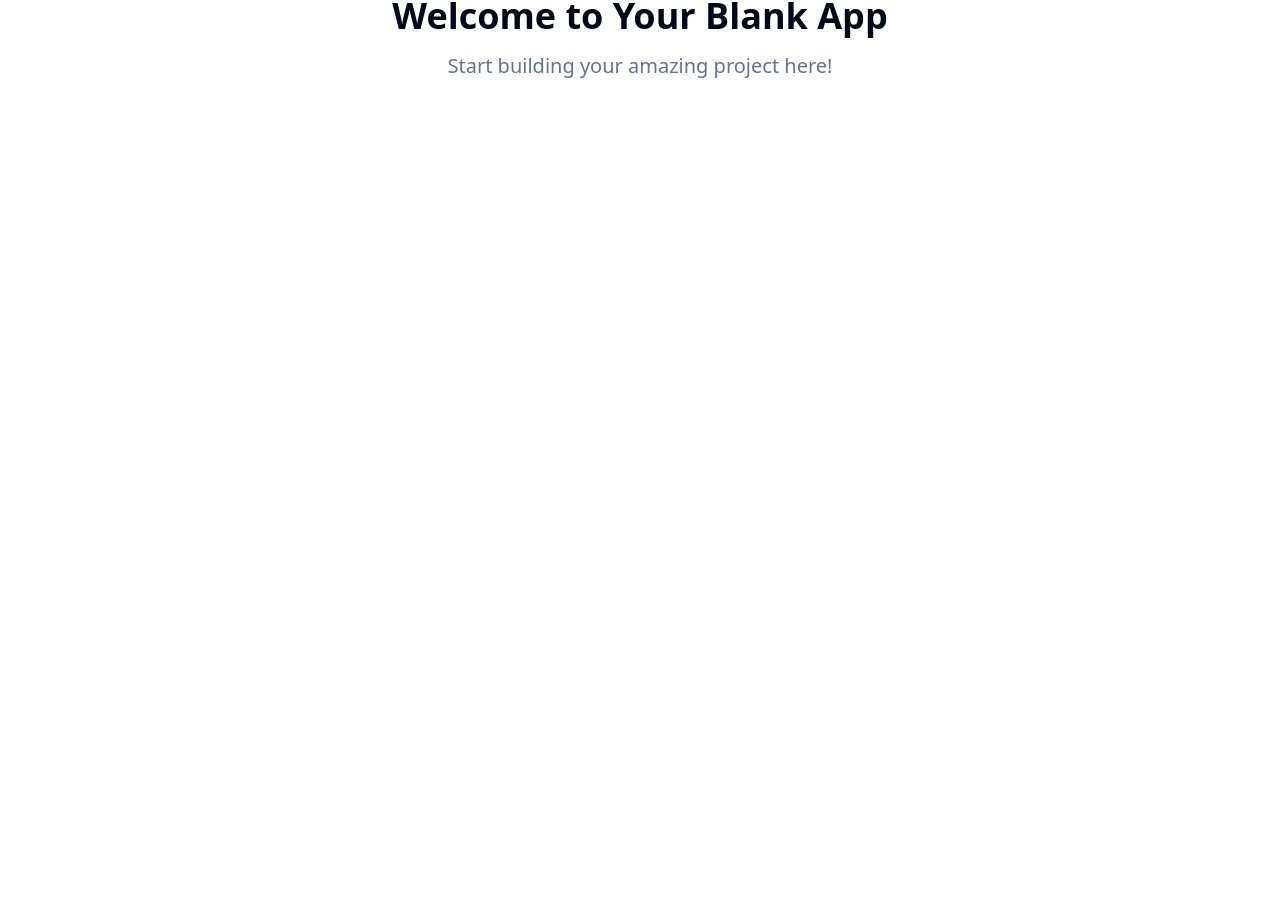
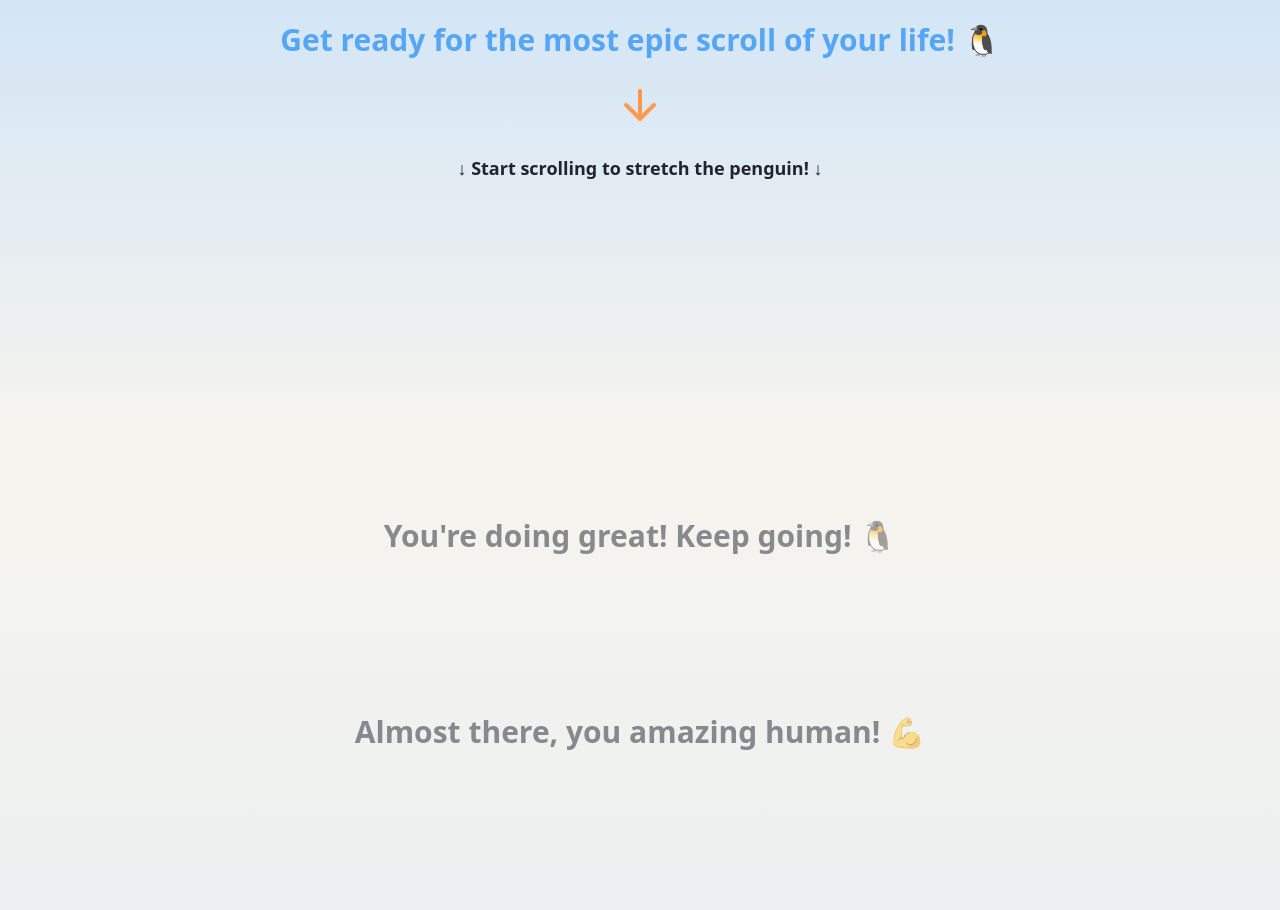
Before and after one commit to witchypretties/scroll-of-smiles, a React (Vite) app: page / in a window 1280 px wide. Shown: the part 362-1272 px from the top of the page. Before the commit the page ends 800 px from the top, so only its background shows below. Built offline with nearby package versions, Linux system fonts and the light colour scheme.

Commit message:
Add scrolling website with penguin
Create a long scrolling website featuring a penguin image. The website will contain positive and funny words to encourage users to scroll to the bottom, where a link to x.com/thatboilongu will be displayed.

```diff
--- a/index.html
+++ b/index.html
@@ -3,11 +3,11 @@
   <head>
     <meta charset="UTF-8" />
     <meta name="viewport" content="width=device-width, initial-scale=1.0" />
-    <title>scroll-of-smiles</title>
-    <meta name="description" content="Lovable Generated Project" />
+    <title>Long Penguin - The Epic Scrolling Adventure | Stretch & Scroll with a Cute Penguin</title>
+    <meta name="description" content="Experience the most epic scrolling adventure ever! Stretch a cute penguin across an incredibly long website filled with positive encouragement. Follow @thatboilongu on Twitter!" />
     <meta name="author" content="Lovable" />
 
-    <meta property="og:title" content="scroll-of-smiles" />
+    <meta property="og:title" content="bdcea179-0d94-4dd7-ad8b-822a3e8b713e" />
     <meta property="og:description" content="Lovable Generated Project" />
     <meta property="og:type" content="website" />
     <meta property="og:image" content="https://lovable.dev/opengraph-image-p98pqg.png" />
--- a/src/index.css
+++ b/src/index.css
@@ -8,35 +8,51 @@ All colors MUST be HSL.
 
 @layer base {
   :root {
-    --background: 0 0% 100%;
-    --foreground: 222.2 84% 4.9%;
+    --background: 200 50% 98%;
+    --foreground: 220 20% 15%;
 
     --card: 0 0% 100%;
-    --card-foreground: 222.2 84% 4.9%;
+    --card-foreground: 220 20% 15%;
 
     --popover: 0 0% 100%;
-    --popover-foreground: 222.2 84% 4.9%;
+    --popover-foreground: 220 20% 15%;
 
-    --primary: 222.2 47.4% 11.2%;
-    --primary-foreground: 210 40% 98%;
+    --primary: 210 90% 65%;
+    --primary-foreground: 0 0% 100%;
 
-    --secondary: 210 40% 96.1%;
-    --secondary-foreground: 222.2 47.4% 11.2%;
+    --secondary: 45 100% 75%;
+    --secondary-foreground: 220 20% 15%;
 
-    --muted: 210 40% 96.1%;
-    --muted-foreground: 215.4 16.3% 46.9%;
+    --muted: 210 40% 96%;
+    --muted-foreground: 220 20% 50%;
 
-    --accent: 210 40% 96.1%;
-    --accent-foreground: 222.2 47.4% 11.2%;
+    --accent: 210 90% 85%;
+    --accent-foreground: 220 20% 15%;
 
     --destructive: 0 84.2% 60.2%;
     --destructive-foreground: 210 40% 98%;
 
-    --border: 214.3 31.8% 91.4%;
-    --input: 214.3 31.8% 91.4%;
-    --ring: 222.2 84% 4.9%;
+    --border: 210 40% 90%;
+    --input: 210 40% 90%;
+    --ring: 210 90% 65%;
 
-    --radius: 0.5rem;
+    --radius: 1rem;
+
+    /* Custom penguin-inspired colors */
+    --penguin-blue: 210 90% 65%;
+    --penguin-light-blue: 210 90% 85%;
+    --penguin-cream: 45 30% 95%;
+    --penguin-orange: 25 100% 65%;
+    --penguin-dark: 220 20% 15%;
+
+    /* Gradients */
+    --gradient-sky: linear-gradient(180deg, hsl(200 100% 90%), hsl(210 90% 85%));
+    --gradient-cheerful: linear-gradient(135deg, hsl(210 90% 65%), hsl(25 100% 65%));
+
+    /* Animations */
+    --bounce-gentle: cubic-bezier(0.68, -0.55, 0.265, 1.55);
+
+    --radius: 1rem;
 
     --sidebar-background: 0 0% 98%;
 
@@ -56,33 +72,33 @@ All colors MUST be HSL.
   }
 
   .dark {
-    --background: 222.2 84% 4.9%;
+    --background: 220 20% 8%;
     --foreground: 210 40% 98%;
 
-    --card: 222.2 84% 4.9%;
+    --card: 220 20% 10%;
     --card-foreground: 210 40% 98%;
 
-    --popover: 222.2 84% 4.9%;
+    --popover: 220 20% 10%;
     --popover-foreground: 210 40% 98%;
 
-    --primary: 210 40% 98%;
-    --primary-foreground: 222.2 47.4% 11.2%;
+    --primary: 210 90% 65%;
+    --primary-foreground: 220 20% 8%;
 
-    --secondary: 217.2 32.6% 17.5%;
-    --secondary-foreground: 210 40% 98%;
+    --secondary: 25 100% 65%;
+    --secondary-foreground: 220 20% 8%;
 
-    --muted: 217.2 32.6% 17.5%;
-    --muted-foreground: 215 20.2% 65.1%;
+    --muted: 220 20% 15%;
+    --muted-foreground: 210 20% 65%;
 
-    --accent: 217.2 32.6% 17.5%;
-    --accent-foreground: 210 40% 98%;
+    --accent: 210 90% 85%;
+    --accent-foreground: 220 20% 8%;
 
     --destructive: 0 62.8% 30.6%;
     --destructive-foreground: 210 40% 98%;
 
-    --border: 217.2 32.6% 17.5%;
-    --input: 217.2 32.6% 17.5%;
-    --ring: 212.7 26.8% 83.9%;
+    --border: 220 20% 15%;
+    --input: 220 20% 15%;
+    --ring: 210 90% 65%;
     --sidebar-background: 240 5.9% 10%;
     --sidebar-foreground: 240 4.8% 95.9%;
     --sidebar-primary: 224.3 76.3% 48%;
@@ -101,5 +117,45 @@ All colors MUST be HSL.
 
   body {
     @apply bg-background text-foreground;
+    scroll-behavior: smooth;
+  }
+
+  .scroll-encouragement {
+    @apply text-xl md:text-3xl font-bold text-center py-20 animate-pulse;
+    color: hsl(var(--penguin-dark));
+  }
+
+  .penguin-message {
+    @apply text-lg md:text-2xl text-center py-16 font-semibold;
+    color: hsl(var(--penguin-blue));
+  }
+
+  .bounce-gentle {
+    animation: bounceGentle 2s infinite;
+  }
+
+  @keyframes bounceGentle {
+    0%, 20%, 50%, 80%, 100% {
+      transform: translateY(0);
+    }
+    40% {
+      transform: translateY(-10px);
+    }
+    60% {
+      transform: translateY(-5px);
+    }
+  }
+
+  .float-animation {
+    animation: floating 3s ease-in-out infinite;
+  }
+
+  @keyframes floating {
+    0%, 100% {
+      transform: translateY(0px);
+    }
+    50% {
+      transform: translateY(-20px);
+    }
   }
 }
--- a/src/pages/Index.tsx
+++ b/src/pages/Index.tsx
@@ -1,11 +1,170 @@
-// Update this page (the content is just a fallback if you fail to update the page)
+import { useEffect, useState } from 'react';
+import { Button } from '@/components/ui/button';
+import { ArrowDown, Twitter } from 'lucide-react';
+import stretchedPenguin from '@/assets/stretched-penguin.png';
 
 const Index = () => {
+  const [scrollProgress, setScrollProgress] = useState(0);
+
+  useEffect(() => {
+    const handleScroll = () => {
+      const scrolled = (window.scrollY / (document.documentElement.scrollHeight - window.innerHeight)) * 100;
+      setScrollProgress(scrolled);
+    };
+
+    window.addEventListener('scroll', handleScroll);
+    return () => window.removeEventListener('scroll', handleScroll);
+  }, []);
+
+  const encouragingMessages = [
+    "You're doing great! Keep going! 🐧",
+    "Almost there, you amazing human! 💪",
+    "The penguin believes in you! 🎉",
+    "Wow, such dedication to scrolling! 👏",
+    "You're unstoppable! Don't give up now! ⭐",
+    "The penguin is getting excited! 🎈",
+    "This is incredible! You're so close! 🚀",
+    "The penguin is doing a happy dance! 💃",
+    "You're a scrolling champion! 🏆",
+    "Almost at the penguin's feet! 🦶",
+    "The penguin wants to high-five you! ✋",
+    "You made it this far - you're AWESOME! 🌟",
+    "The penguin is SO proud of you! 😊",
+    "Final stretch! You can do this! 💯"
+  ];
+
+  const funnyMessages = [
+    "Plot twist: This penguin is actually 50 feet tall! 📏",
+    "Fun fact: Penguins can't fly, but you can scroll! 🛫",
+    "Breaking news: Local human discovers infinite scroll! 📰",
+    "Achievement unlocked: Professional Scroller! 🎮",
+    "Did you know? This penguin loves long walks on the beach! 🏖️",
+    "Warning: May cause uncontrollable urge to waddle! 🚶‍♂️",
+    "The penguin says: 'I'm not fat, I'm just fluffy!' ☁️",
+    "Congratulations! You've scrolled further than most penguins can walk! 🎖️",
+    "The penguin's dream: To become a skyscraper! 🏢",
+    "This penguin's height: Approximately 47 motivational quotes! 📏"
+  ];
+
   return (
-    <div className="min-h-screen flex items-center justify-center bg-background">
-      <div className="text-center">
-        <h1 className="text-4xl font-bold mb-4">Welcome to Your Blank App</h1>
-        <p className="text-xl text-muted-foreground">Start building your amazing project here!</p>
+    <div className="min-h-screen relative overflow-hidden">
+      {/* Progress bar */}
+      <div className="fixed top-0 left-0 w-full h-1 bg-penguin-light-blue z-50">
+        <div
+          className="h-full bg-penguin-blue transition-all duration-300"
+          style={{ width: `${scrollProgress}%` }}
+        />
+      </div>
+
+      {/* Hero section */}
+      <section className="min-h-screen flex flex-col items-center justify-center bg-gradient-to-b from-penguin-light-blue to-penguin-cream relative">
+        <div className="text-center space-y-6 px-4 z-10">
+          <h1 className="text-6xl md:text-8xl font-black text-penguin-dark mb-8">
+            LONG PENGUIN
+          </h1>
+          <p className="text-2xl md:text-3xl text-penguin-blue font-bold">
+            Get ready for the most epic scroll of your life! 🐧
+          </p>
+          <div className="bounce-gentle">
+            <ArrowDown size={48} className="text-penguin-orange mx-auto" />
+          </div>
+          <p className="text-lg text-penguin-dark font-semibold">
+            ↓ Start scrolling to stretch the penguin! ↓
+          </p>
+        </div>
+      </section>
+
+      {/* Stretched penguin background */}
+      <div className="fixed left-1/2 top-0 transform -translate-x-1/2 pointer-events-none z-0">
+        <img
+          src={stretchedPenguin}
+          alt="Stretched penguin"
+          className="w-64 md:w-96 object-contain opacity-20"
+          style={{ height: '400vh' }}
+        />
+      </div>
+
+      {/* Long content sections */}
+      <div className="relative z-10 bg-gradient-to-b from-penguin-cream via-penguin-light-blue to-penguin-blue">
+        {encouragingMessages.map((message, index) => (
+          <div key={`encouragement-${index}`} className="scroll-encouragement">
+            {message}
+          </div>
+        ))}
+
+        {funnyMessages.map((message, index) => (
+          <div key={`funny-${index}`} className="penguin-message">
+            {message}
+          </div>
+        ))}
+
+        {/* Extra motivational sections */}
+        <section className="py-32 text-center">
+          <h2 className="text-4xl md:text-6xl font-black text-white mb-8">
+            You're INCREDIBLE! 🌟
+          </h2>
+          <p className="text-2xl text-penguin-cream font-bold max-w-2xl mx-auto px-4">
+            Look how far you've scrolled! The penguin is getting longer and you're getting stronger! 💪
+          </p>
+        </section>
+
+        <section className="py-32 text-center">
+          <h2 className="text-4xl md:text-6xl font-black text-white mb-8">
+            KEEP GOING! 🚀
+          </h2>
+          <p className="text-2xl text-penguin-cream font-bold max-w-2xl mx-auto px-4">
+            The penguin's feet are getting closer! You're almost there, champion! 🏆
+          </p>
+        </section>
+
+        <section className="py-32 text-center">
+          <h2 className="text-4xl md:text-6xl font-black text-white mb-8">
+            SO CLOSE! 🎉
+          </h2>
+          <p className="text-2xl text-penguin-cream font-bold max-w-2xl mx-auto px-4">
+            The penguin can feel your determination! You're absolutely amazing! ✨
+          </p>
+        </section>
+
+        <section className="py-32 text-center">
+          <h2 className="text-4xl md:text-6xl font-black text-white mb-8">
+            FINAL STRETCH! 💯
+          </h2>
+          <p className="text-2xl text-penguin-cream font-bold max-w-2xl mx-auto px-4">
+            You're about to reach the penguin's adorable orange feet! 🧡
+          </p>
+        </section>
+
+        {/* Final celebration section */}
+        <section className="py-32 text-center bg-gradient-to-b from-penguin-blue to-penguin-orange">
+          <div className="float-animation">
+            <h2 className="text-5xl md:text-7xl font-black text-white mb-12">
+              🎉 YOU DID IT! 🎉
+            </h2>
+          </div>
+          <p className="text-3xl text-white font-bold mb-12 max-w-3xl mx-auto px-4">
+            You've officially stretched our penguin friend from head to toe!
+            You're a scrolling LEGEND! 🏆
+          </p>
+
+          {/* Twitter link */}
+          <div className="flex flex-col items-center space-y-6">
+            <p className="text-2xl text-white font-bold">
+              Now that you've mastered the art of scrolling, follow us on Twitter! 🐦
+            </p>
+            <Button
+              size="lg"
+              className="bg-white text-penguin-dark hover:bg-penguin-cream transition-colors text-xl px-8 py-4 font-bold"
+              onClick={() => window.open('https://x.com/thatboilongu', '_blank')}
+            >
+              <Twitter className="mr-3" size={24} />
+              Follow @thatboilongu
+            </Button>
+            <p className="text-lg text-white opacity-90 font-semibold">
+              Thanks for the incredible scroll! You're awesome! 🐧💙
+            </p>
+          </div>
+        </section>
       </div>
     </div>
   );
--- a/tailwind.config.ts
+++ b/tailwind.config.ts
@@ -52,6 +52,13 @@ export default {
 					DEFAULT: 'hsl(var(--card))',
 					foreground: 'hsl(var(--card-foreground))'
 				},
+				penguin: {
+					blue: 'hsl(var(--penguin-blue))',
+					'light-blue': 'hsl(var(--penguin-light-blue))',
+					cream: 'hsl(var(--penguin-cream))',
+					orange: 'hsl(var(--penguin-orange))',
+					dark: 'hsl(var(--penguin-dark))'
+				},
 				sidebar: {
 					DEFAULT: 'hsl(var(--sidebar-background))',
 					foreground: 'hsl(var(--sidebar-foreground))',
```
Also changed, not shown: src/assets/stretched-penguin.png (added).
